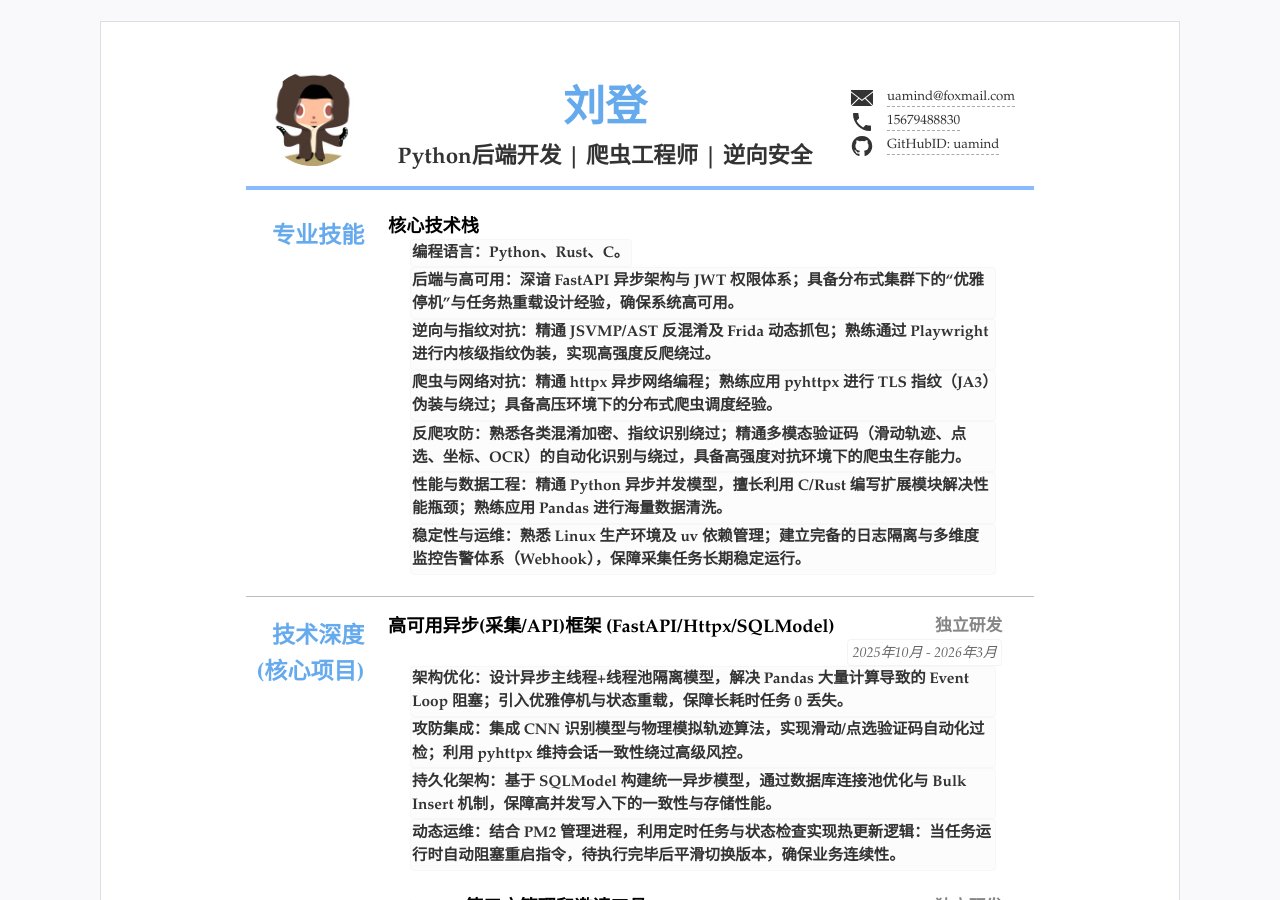
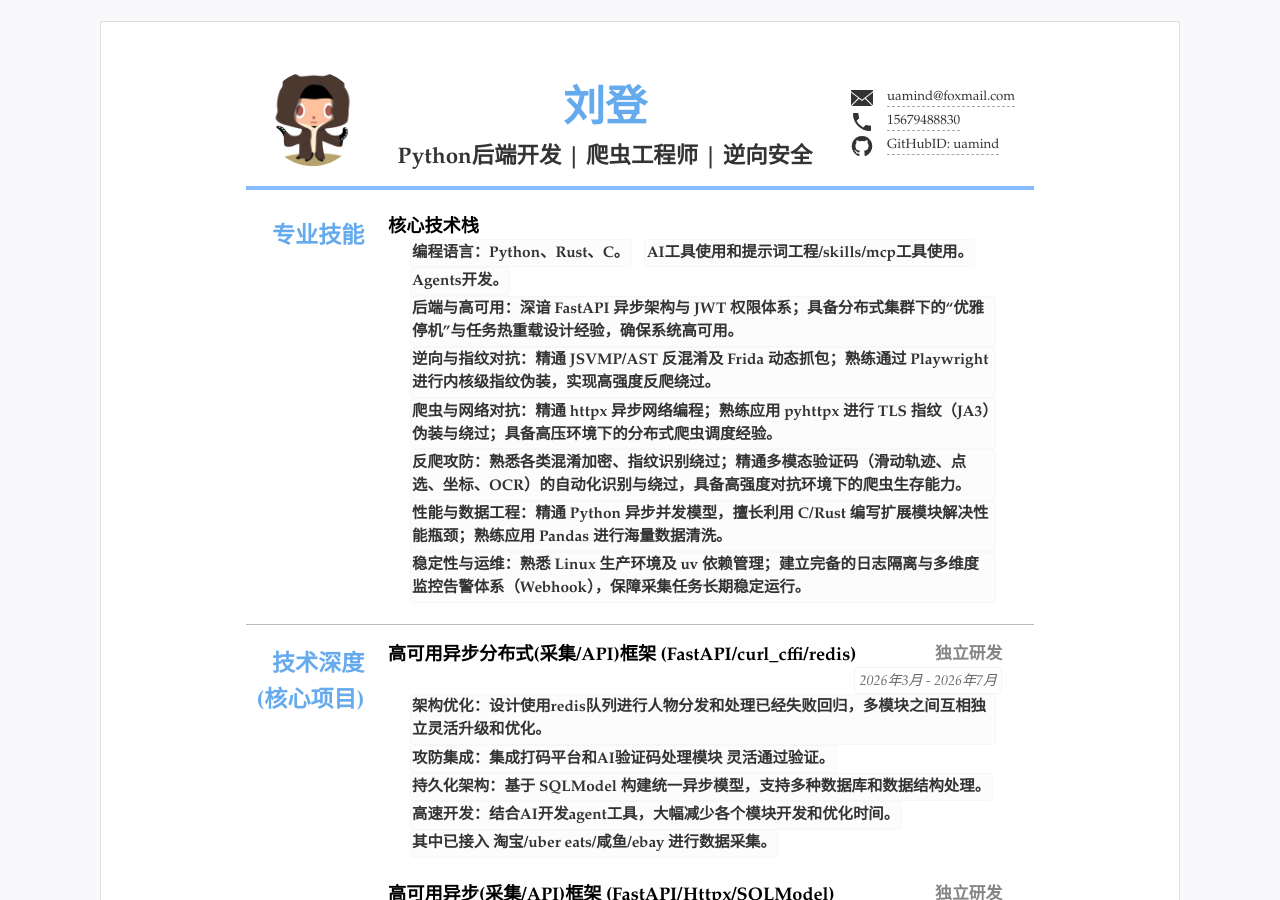
Before and after one commit to uamind/CV, a Jekyll site: the page built from index.html, in a window 1280 px wide and 900 px high. Built offline with Jekyll 4.4.1, drawn with Linux system fonts in a browser that asks for light colours; some of the changed text lies outside the part shown.

Commit message:
update cv

```diff
--- a/_data/resume.yml
+++ b/_data/resume.yml
@@ -27,6 +27,8 @@ main:
         summary: "Python, FastAPI, SQLModel, 爬虫/逆向, Pandas, Playwright, 高可用架构, PostgreSQL, Mysql, C, Rust"
         items:
           - 编程语言：Python、Rust、C。
+          - AI工具使用和提示词工程/skills/mcp工具使用。
+          - Agents开发。
           - 后端与高可用：深谙 FastAPI 异步架构与 JWT 权限体系；具备分布式集群下的“优雅停机”与任务热重载设计经验，确保系统高可用。
           - 逆向与指纹对抗：精通 JSVMP/AST 反混淆及 Frida 动态抓包；熟练通过 Playwright 进行内核级指纹伪装，实现高强度反爬绕过。
           - 爬虫与网络对抗：精通 httpx 异步网络编程；熟练应用 pyhttpx 进行 TLS 指纹（JA3）伪装与绕过；具备高压环境下的分布式爬虫调度经验。
@@ -36,6 +38,17 @@ main:
   - type: projects
     name: "技术深度 (核心项目)"
     content:
+      - title: 高可用异步分布式(采集/API)框架 (FastAPI/curl_cffi/redis)
+        duration: 2026年3月 - 2026年7月
+        items:
+          - 架构优化：设计使用redis队列进行人物分发和处理已经失败回归，多模块之间互相独立灵活升级和优化。
+          - 攻防集成：集成打码平台和AI验证码处理模块 灵活通过验证。
+          - 持久化架构：基于 SQLModel 构建统一异步模型，支持多种数据库和数据结构处理。
+          - 高速开发：结合AI开发agent工具，大幅减少各个模块开发和优化时间。
+          - 其中已接入 淘宝/uber eats/咸鱼/ebay 进行数据采集。
+        sub: 独立研发
+
+
       - title: 高可用异步(采集/API)框架 (FastAPI/Httpx/SQLModel)
         duration: 2025年10月 - 2026年3月
         items:
@@ -83,6 +96,22 @@ main:
   - type: experience
     name: "工作经验"
     content:
+      - title: 爬虫 / 逆向 / API 开发
+        sub: China_CBX - 技术部门
+        duration: "2026.03 - 2026.08"
+        tags:
+        - Python
+        - FastAPI
+        - 爬虫/反爬
+        - AI/Agent/Tools
+        - 分布式
+        - PostgreSQL/Mysql
+        summary: 负责数据采集项目爬虫开发和AI Agent等工具开发
+        items:
+          - 业绩：主导自研异步分布式采集框架，支撑 20万级/日 核心数据规模。
+          - 效能：通过AI工具 codex/claude code，降低业务开发周期 60%，提升项目完成时间 80%。
+
+
       - title: 爬虫架构师 / API 开发
         sub: 安徽奇瑞 - 数据中台项目组
         duration: "2025.07 - 2026.03"
```
Also changed, not shown: 1 other file.
